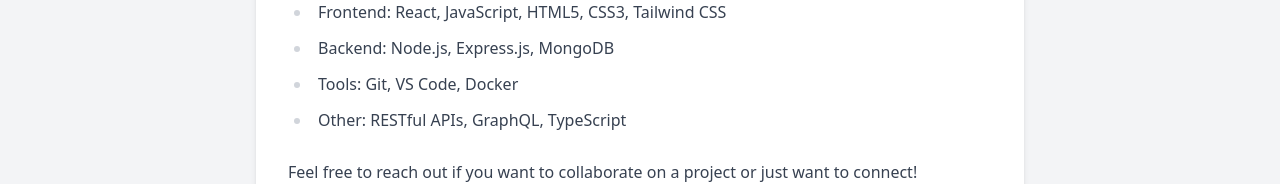
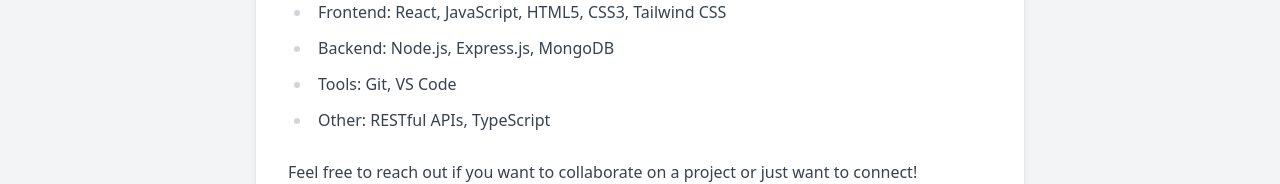
Before and after one commit to ralvyathaya/Ralvy-web-blog, a React (Vite) app: page /about in a window 1280 px wide. Shown: the part 542-726 px from the top of the page. Built offline with nearby package versions, Linux system fonts and the light colour scheme; the HTML template or start-up script is replaced by a standard one.

Commit message:
Update About component to refine tools and technologies listed

```diff
--- a/src/pages/About.jsx
+++ b/src/pages/About.jsx
@@ -26,8 +26,8 @@
           <ul className="list-disc pl-6 mb-4">
             <li>Frontend: React, JavaScript, HTML5, CSS3, Tailwind CSS</li>
             <li>Backend: Node.js, Express.js, MongoDB</li>
-            <li>Tools: Git, VS Code, Docker</li>
-            <li>Other: RESTful APIs, GraphQL, TypeScript</li>
+            <li>Tools: Git, VS Code</li>
+            <li>Other: RESTful APIs, TypeScript</li>
           </ul>
 
           <p className="mt-6">
```
